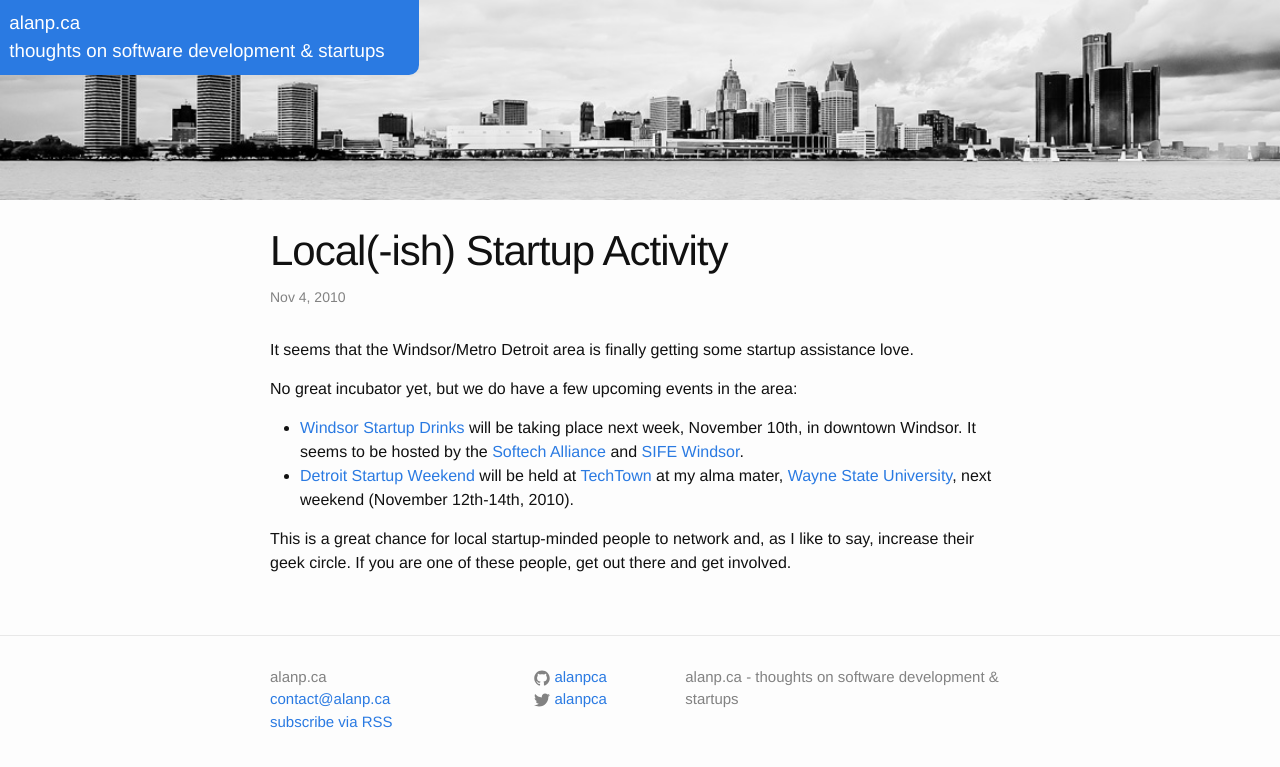
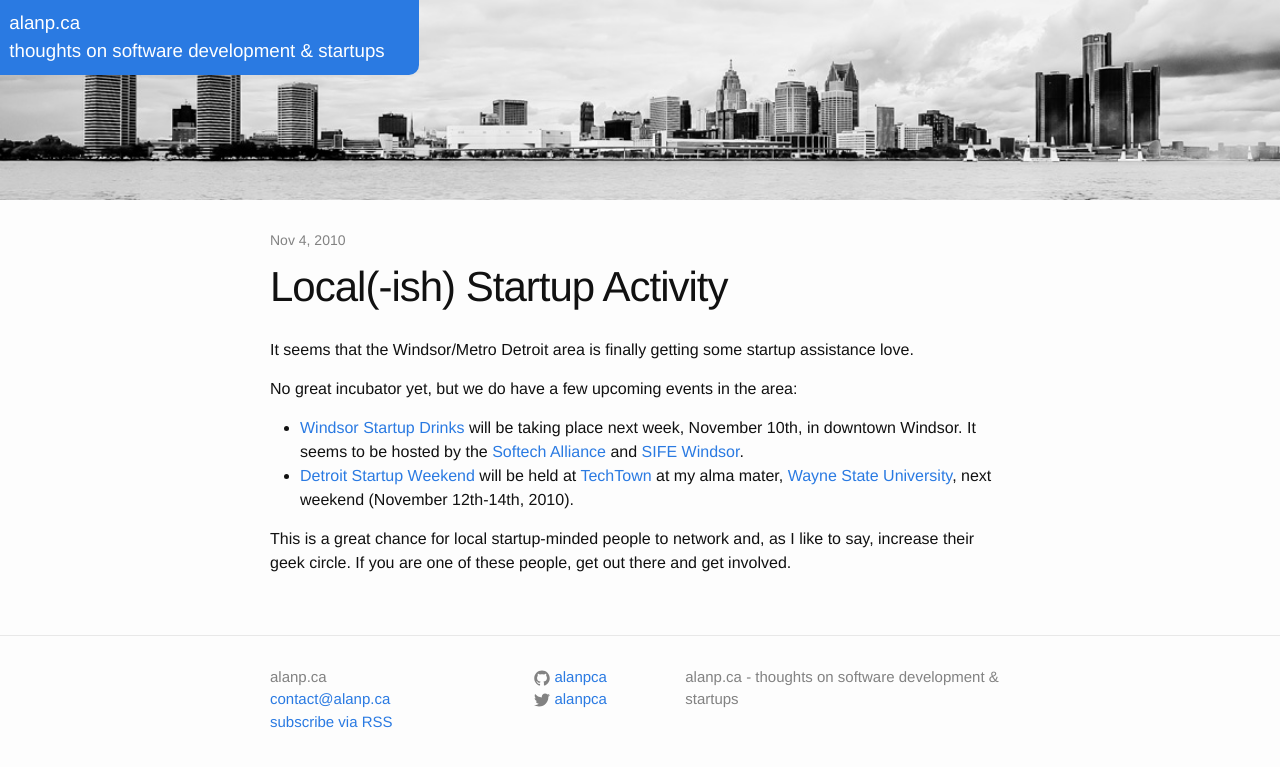
Before and after one commit to alanpca/blog, a Jekyll site: the page built from _posts/2010-11-04-local-ish-startup-activity.md, in a window 1280 px wide. Shown: the top 767 px of the page. Built offline with Jekyll 4.4.1, drawn with Linux system fonts in a browser that asks for light colours; comment, search, counter and statistics services are not loaded.

Commit message:
Move date to top on post pages

```diff
--- a/_layouts/post.html
+++ b/_layouts/post.html
@@ -4,8 +4,8 @@ layout: default
 <div class="post">
 
   <header class="post-header">
+    <p class="post-meta">{{ page.date | date: "%b %-d, %Y" }}{% if page.author %} • {{ page.author }}{% endif %}{% if page.meta %} • {{ page.meta }}{% endif %}</p>
     <h1 class="post-title">{{ page.title }}</h1>
-    <p class="post-meta">{{ page.date | date: "%b %-d, %Y" }}{% if page.author %} • {{ page.author }}{% endif %}{% if page.meta %} • {{ page.meta }}{% endif %}</p>
   </header>
 
   <article class="post-content">
```
